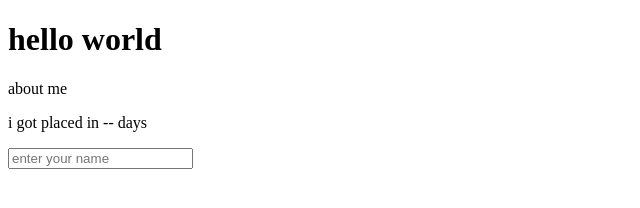
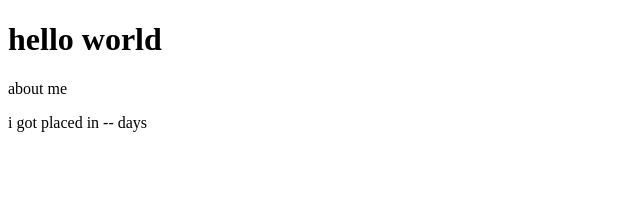
Before and after one commit to itimdad/HTMLDocs, a plain HTML site: page index.html in a window 1280 px wide. Shown: the whole page, without its empty margins (0-640 px from the left). Drawn offline with Linux system fonts and the light colour scheme.

Commit message:
Update index.html

```diff
--- a/index.html
+++ b/index.html
@@ -9,8 +9,5 @@
     <h1>hello world</h1>
     <p>about me </p>
     <p>i got placed in -- days</p>
-
-    <input type="text" placeholder="enter your name">
-
 </body>
 </html>
```
